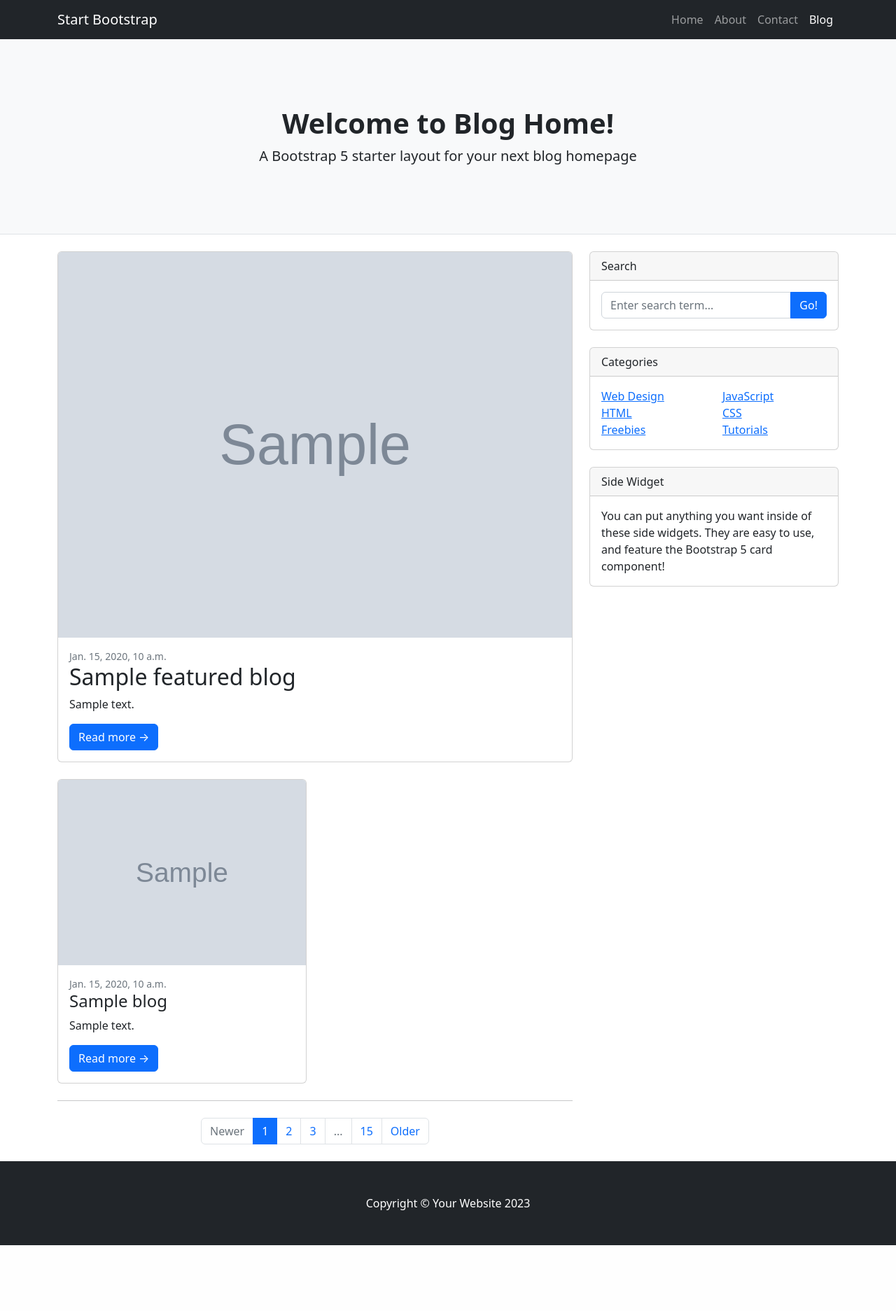
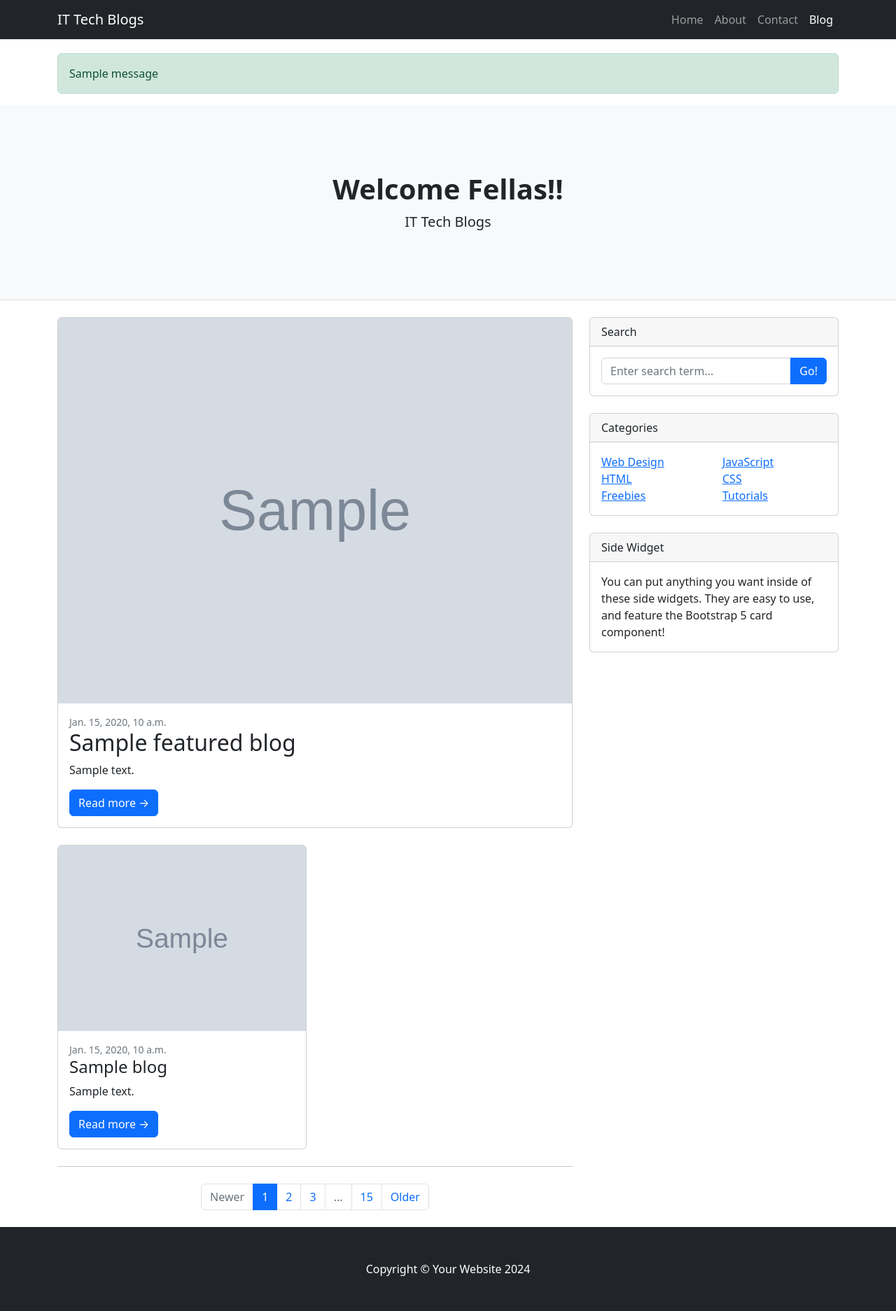
Before and after one commit to mujeeb909/Blog-App-Django, a Django app: template BlogApp/minBlogApp/templates/blogapp/index.html in a window 1280 px wide. Shown: the whole page at 70% size. Before the commit the page ends 1779 px from the top, so only its background shows below. Run offline with Django 5.2, Linux system fonts and the light colour scheme; the template is opened without the code that fills it: most values are stand-ins (such as "Sample title", 1, 10 or a date in 2020); grey boxes marked "Sample" are stand-in pictures; one stand-in notice (Sample message) is shown; some libraries are stand-ins or nearby versions.

Commit message:
updates 2

```diff
--- a/BlogApp/BlogApp/urls.py
+++ b/BlogApp/BlogApp/urls.py
@@ -21,6 +21,6 @@ from django.conf.urls.static import static
 
 urlpatterns = [
     path('admin/', admin.site.urls),
-    path('admin/clearcache/', include('clearcache.urls')),
-    path('', include('minBlogApp.urls'))
+    path('', include('minBlogApp.urls')),
+    path('user/', include('core.urls'))
 ]+ static(settings.MEDIA_URL, document_root=settings.MEDIA_ROOT)
--- /dev/null
+++ b/BlogApp/core/urls.py
@@ -0,0 +1,6 @@
+from django.urls import path
+from . import views
+
+urlpatterns = [
+    path("signup", views.signup, name="signup")
+]
--- a/BlogApp/minBlogApp/templates/blogapp/index.html
+++ b/BlogApp/minBlogApp/templates/blogapp/index.html
@@ -2,10 +2,8 @@
 <header class="py-5 bg-light border-bottom mb-4">
   <div class="container">
     <div class="text-center my-5">
-      <h1 class="fw-bolder">Welcome to Blog Home!</h1>
-      <p class="lead mb-0">
-        A Bootstrap 5 starter layout for your next blog homepage
-      </p>
+      <h1 class="fw-bolder">Welcome Fellas!!</h1>
+      <p class="lead mb-0">IT Tech Blogs</p>
     </div>
   </div>
 </header>
--- a/BlogApp/templates/base.html
+++ b/BlogApp/templates/base.html
@@ -10,7 +10,7 @@
     />
     <meta name="description" content="" />
     <meta name="author" content="" />
-    <title>Blog Home - Start Bootstrap Template</title>
+    <title>IT Tech Blogs</title>
     <!-- Favicon-->
     <link
       rel="icon"
@@ -20,12 +20,25 @@
     <!-- Core theme CSS (includes Bootstrap)-->
     <link href="{% static 'css/styles.css' %}" rel="stylesheet" />
   </head>
+  <style>
+    .mynav ul a {
+      color: white !important;
+    }
+
+    .mynav ul li .dropdown-item:hover {
+      color: black !important;
+    }
+
+    .mynav ul {
+      margin-left: auto;
+    }
+  </style>
 
   <body>
     <!-- Responsive navbar-->
     <nav class="navbar navbar-expand-lg navbar-dark bg-dark">
       <div class="container">
-        <a class="navbar-brand" href="#!">Start Bootstrap</a>
+        <a class="navbar-brand" href="{% url 'index' %}">IT Tech Blogs</a>
         <button
           class="navbar-toggler"
           type="button"
@@ -50,15 +63,24 @@
       </div>
     </nav>
 
-    {% block content %}
-    <h1>Hello World</h1>
+    {% for message in messages %}
 
-    {% endblock content %}
+    <div class="container">
+      <div
+        class="alert alert-{{message.tags}}"
+        style="margin-top: 20px"
+        role="alert"
+      >
+        {{message}}
+      </div>
+    </div>
+
+    {% endfor %} {% block content %} {% endblock content %}
     <!-- Footer-->
     <footer class="py-5 bg-dark">
       <div class="container">
         <p class="m-0 text-center text-white">
-          Copyright &copy; Your Website 2023
+          Copyright &copy; Your Website 2024
         </p>
       </div>
     </footer>
```
Also changed, not shown: BlogApp/core/forms.py (+14 -0 lines), BlogApp/core/templates/core/signup.html (added, +52 -0 lines), BlogApp/core/views.py (+15 -1 lines), BlogApp/db.sqlite3.
